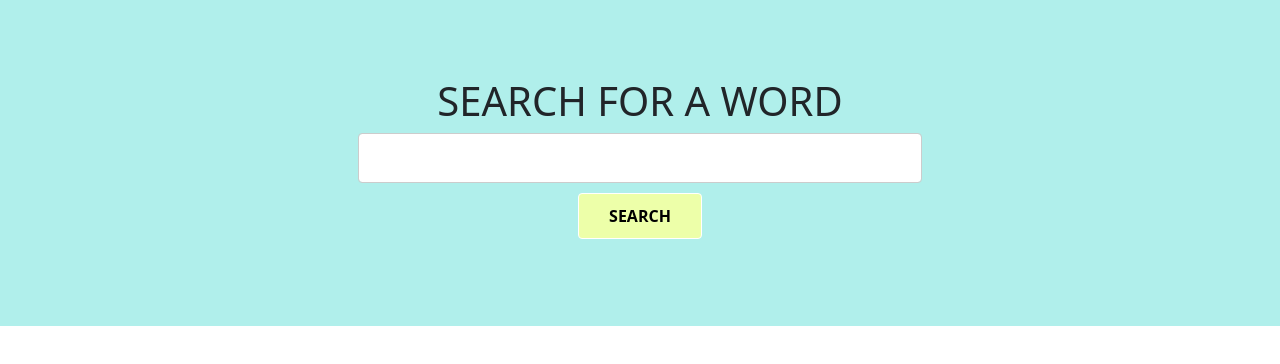
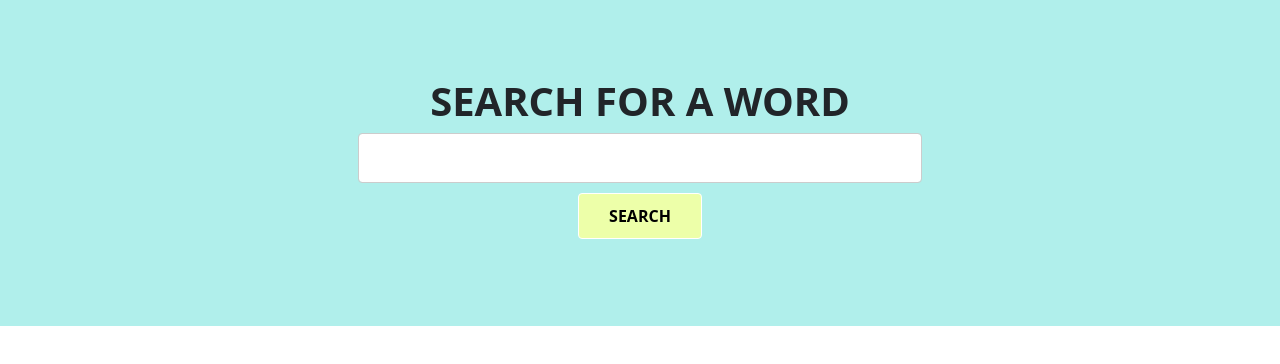
Before and after one commit to DemarioDouce/SimpleDictionary-Website, a React (Create React App) app: page / in a window 1280 px wide. Shown: the top 364 px of the page. Built offline with nearby package versions, Linux system fonts and the light colour scheme.

Commit message:
h1 font weight modified.

```diff
--- a/src/App.js
+++ b/src/App.js
@@ -5,7 +5,7 @@ import "./res/css/style.css";
 
 function App() {
   // Declare a new state variable
-  const [searchText, setSearchText] = useState(0);
+  const [searchText, setSearchText] = useState("");
   return (
     <>
       {/* Main container */}
@@ -18,7 +18,7 @@ function App() {
         }}
       >
         {/* Header text */}
-        <h1>SEARCH FOR A WORD</h1>
+        <h1 style={{ fontWeight: "bold" }}>SEARCH FOR A WORD</h1>
         {/* Form */}
         <form>
           {/* Input */}
```
